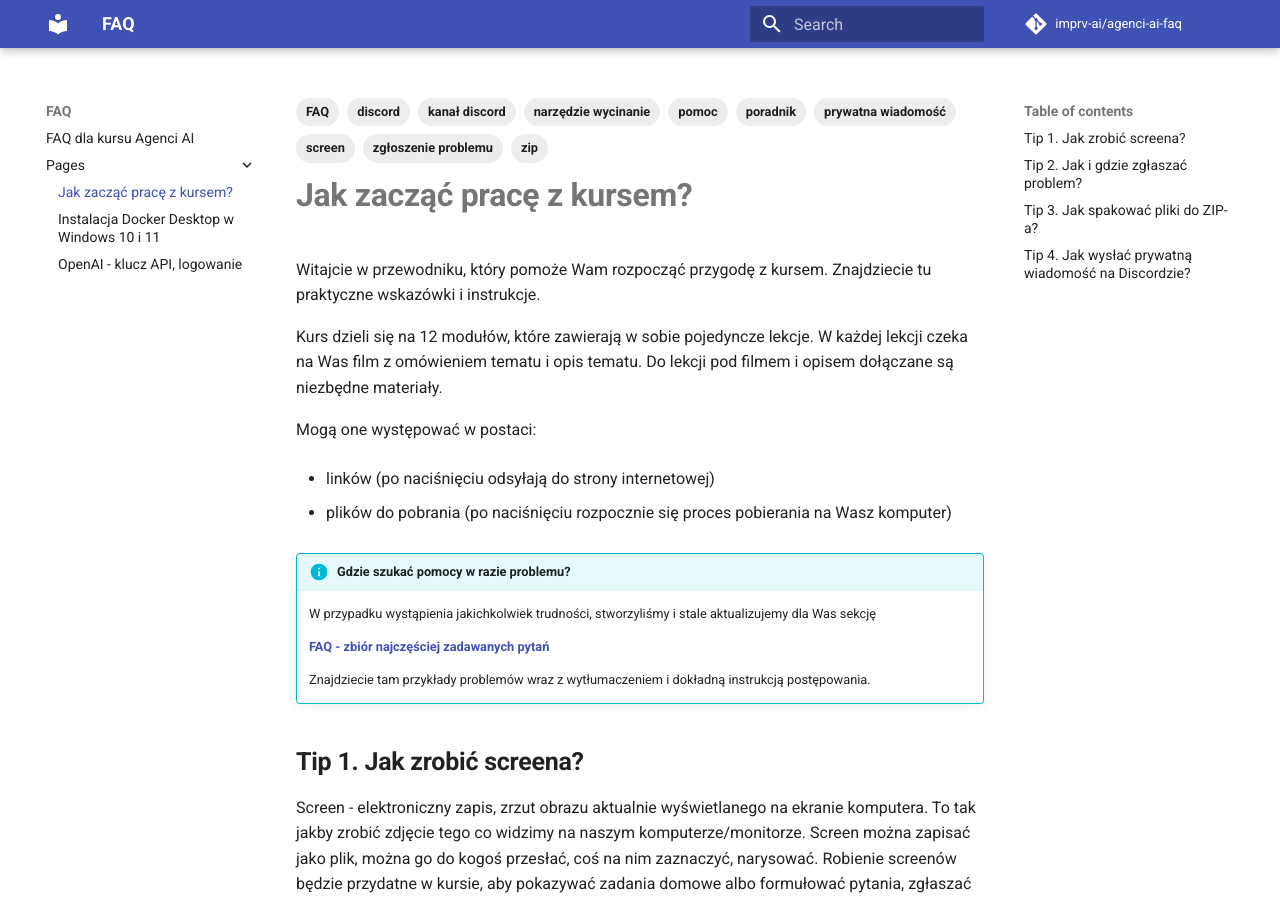
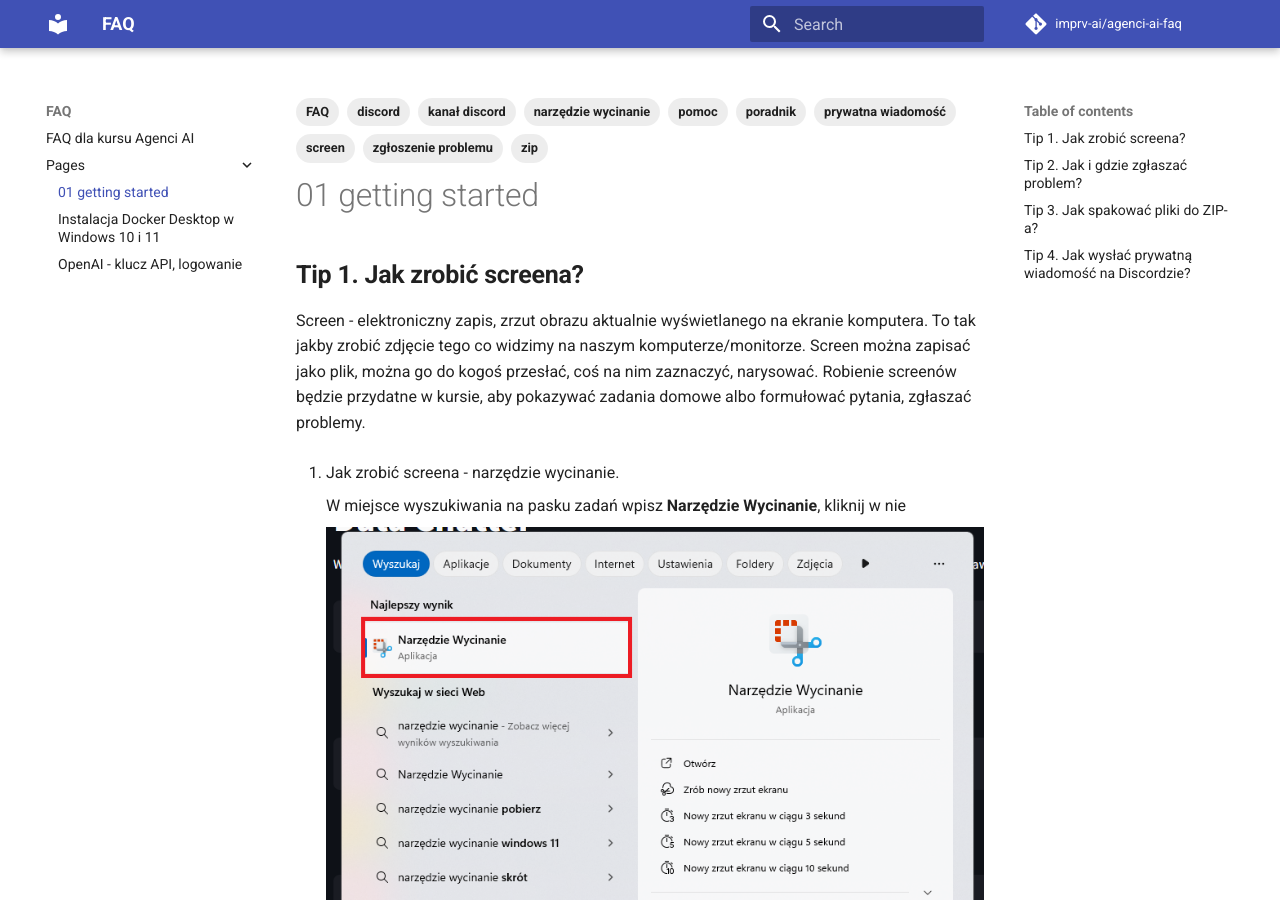
Before and after one commit to imprv-ai/agenci-ai-faq, an MkDocs documentation site: the page built from docs/pages/01_getting_started.md, in a window 1280 px wide and 900 px high. Built offline with MkDocs 1.6.1 and Material for MkDocs 9.7.7, drawn with Linux system fonts in a browser that asks for light colours; comment, search, counter and statistics services are not loaded.

Commit message:
remove section

```diff
--- a/docs/pages/01_getting_started.md
+++ b/docs/pages/01_getting_started.md
@@ -11,26 +11,6 @@
     - pomoc
     - FAQ
 ---
-
-# **Jak zacząć pracę z kursem?**
-
-Witajcie w przewodniku, który pomoże Wam rozpocząć przygodę z kursem. Znajdziecie tu praktyczne wskazówki i instrukcje.
-
-Kurs dzieli się na 12 modułów, które zawierają w sobie pojedyncze lekcje. W każdej lekcji czeka na Was film z omówieniem tematu i opis tematu. Do lekcji pod filmem i opisem dołączane są niezbędne materiały.
-
-Mogą one występować w postaci:
-
-- linków (po naciśnięciu odsyłają do strony internetowej)
-
-- plików do pobrania (po naciśnięciu rozpocznie się proces pobierania na Wasz komputer)
-
-!!! info "Gdzie szukać pomocy w razie problemu?"
-
-    W przypadku wystąpienia jakichkolwiek trudności, stworzyliśmy i stale aktualizujemy dla Was sekcję
-
-    **[FAQ - zbiór najczęściej zadawanych pytań](/agenci-ai-faq/#pytania-odpowiedzi)**
-
-    Znajdziecie tam przykłady problemów wraz z wytłumaczeniem i dokładną instrukcją postępowania.
 
 ## **Tip 1. Jak zrobić screena?**
 
```
